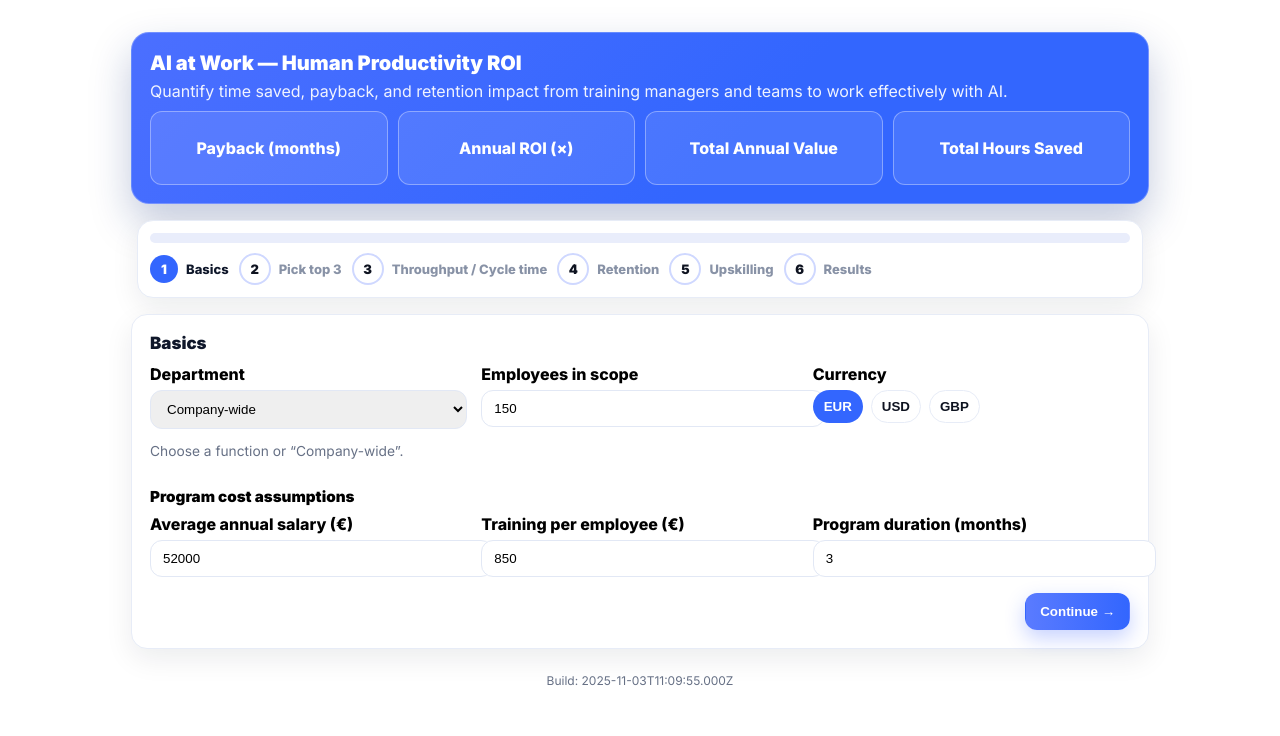
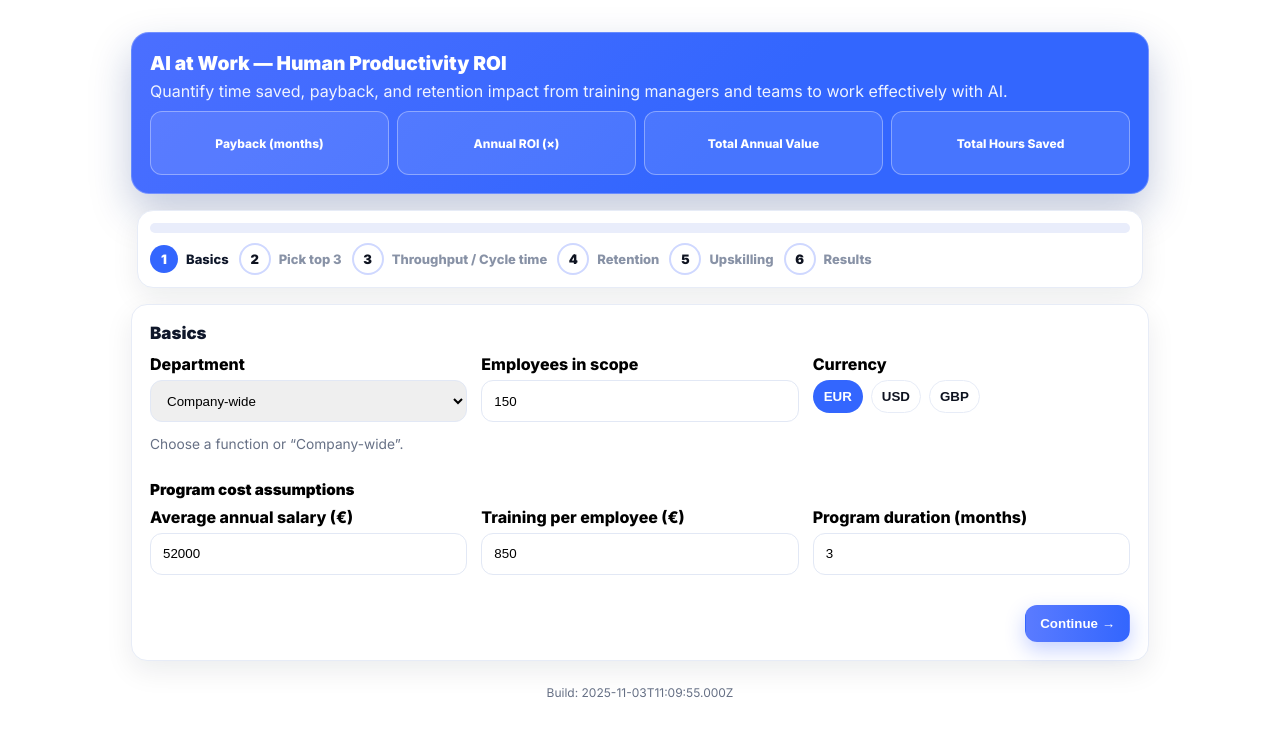
Before and after one commit to powerstephen/AI-at-work, a Next.js app: page / in a window 1280 px wide. Shown: the top 736 px of the page. Built offline with nearby package versions, Linux system fonts and the light colour scheme.

Commit message:
Update page.tsx

```diff
--- a/app/page.tsx
+++ b/app/page.tsx
@@ -200,7 +200,7 @@ function Calculator(){
   /* ============================================================
      Styles
   ============================================================ */
-  const container = { maxWidth: 1120, margin:'0 auto', padding:'24px 20px 32px', fontFamily:'Inter,system-ui,Segoe UI,Roboto,Helvetica,Arial' } as const;
+  const container = { maxWidth: 1120, margin:'0 auto', padding:'24px 20px 32px', fontFamily:'Inter,system-ui,Segoe UI,Roboto,Helvetica,Arial', boxSizing:'border-box' } as const;
 
   const hero = {
     background: `linear-gradient(135deg, #4B6FFF 0%, ${BLUE} 60%)`,
@@ -208,19 +208,19 @@ function Calculator(){
     padding:18, maxWidth:980, margin:'0 auto 16px', border:'1px solid rgba(255,255,255,.24)'
   } as const;
 
-  const heroGrid = { display:'grid', gap:10, gridTemplateColumns:'repeat(4, minmax(160px, 1fr))' } as const;
-  const heroStat = { border:'1px solid rgba(255,255,255,.35)', borderRadius:12, padding:'10px 12px', background:'rgba(255,255,255,.10)', fontWeight:800, minHeight:52, display:'flex', alignItems:'center', justifyContent:'center' } as const;
+  // ⬇️ Reverted to compact hero stats
+  const heroGrid = { display:'grid', gap:8, gridTemplateColumns:'repeat(4, minmax(120px, 1fr))' } as const;
+  const heroStat = { border:'1px solid rgba(255,255,255,.35)', borderRadius:12, padding:'8px 10px', background:'rgba(255,255,255,.10)', fontWeight:800, minHeight:46, display:'flex', alignItems:'center', justifyContent:'center', fontSize:12 } as const;
 
   const card = { background:'#fff', border:'1px solid #E7ECF7', borderRadius:16, boxShadow:'0 10px 28px rgba(12,20,38,.08)', padding:18, maxWidth:980, margin:'16px auto' } as const;
   const h3 = { margin:'0 0 .7rem', fontSize:'1.06rem', fontWeight:900, color:'#0F172A' } as const;
 
-  // robust, non-overlapping grids
-  const gridAuto = { display:'grid', gap:14, gridTemplateColumns:'repeat(auto-fit,minmax(280px,1fr))', alignItems:'start' } as const;
-  const gridTwo = { display:'grid', gap:14, gridTemplateColumns:'repeat(2,minmax(0,1fr))' } as const;
+  // ⬇️ Robust grids to prevent overlap (min width 300px, consistent row heights)
+  const gridAuto = { display:'grid', gap:14, gridTemplateColumns:'repeat(auto-fit,minmax(300px,1fr))', alignItems:'start' } as const;
 
   const centerRow = { maxWidth:980, margin:'16px auto 0', display:'flex', gap:8, justifyContent:'space-between', flexWrap:'wrap' } as const;
 
-  const input = { width:'100%', border:'1px solid #E2E8F5', borderRadius:12, padding:'10px 12px', display:'block' } as const;
+  const input = { width:'100%', border:'1px solid #E2E8F5', borderRadius:12, padding:'10px 12px', display:'block', boxSizing:'border-box', minHeight:42 } as const;
   const label = { fontWeight:800, display:'block', marginBottom:6 } as const;
   const help = { fontSize:'.86rem', color:'#667085' } as const;
 
@@ -246,7 +246,7 @@ function Calculator(){
     <main style={container}>
       {/* HERO */}
       <section style={hero}>
-        <h1 style={{ margin:0, fontSize:'1.25rem', fontWeight:900 }}>AI at Work — Human Productivity ROI</h1>
+        <h1 style={{ margin:0, fontSize:'1.2rem', fontWeight:900 }}>AI at Work — Human Productivity ROI</h1>
         <p style={{ margin:'6px 0 10px', color:'rgba(255,255,255,.92)' }}>
           Quantify time saved, payback, and retention impact from training managers and teams to work effectively with AI.
         </p>
@@ -284,7 +284,7 @@ function Calculator(){
         <section style={card}>
           <h3 style={h3}>Basics</h3>
           <div style={gridAuto}>
-            <div>
+            <div style={{ minHeight:82 }}>
               <label style={label}>Department</label>
               <select value={team} onChange={e=>setTeam(e.target.value as Team)} style={input}>
                 {TEAMS.map(t=><option key={t.value} value={t.value}>{t.label}</option>)}
@@ -292,12 +292,12 @@ function Calculator(){
               <p style={help}>Choose a function or “Company-wide”.</p>
             </div>
 
-            <div>
+            <div style={{ minHeight:82 }}>
               <label style={label}>Employees in scope</label>
               <input type="number" min={1} value={employees} onChange={e=>setEmployees(Number(e.target.value||0))} style={input}/>
             </div>
 
-            <div>
+            <div style={{ minHeight:82 }}>
               <label style={label}>Currency</label>
               <div style={{ display:'flex', gap:8, flexWrap:'wrap' }}>
                 {(['EUR','USD','GBP'] as Currency[]).map(c=>{
@@ -313,9 +313,9 @@ function Calculator(){
           <div style={{ marginTop:14 }}>
             <h4 style={{ margin:'0 0 8px', fontSize:'.95rem', fontWeight:900 }}>Program cost assumptions</h4>
             <div style={gridAuto}>
-              <FieldNumber label={`Average annual salary (${symbol(currency)})`} value={avgSalary} onChange={setAvgSalary} step={1000}/>
-              <FieldNumber label={`Training per employee (${symbol(currency)})`} value={trainingPerEmployee} onChange={setTrainingPerEmployee} step={25}/>
-              <FieldNumber label="Program duration (months)" value={durationMonths} onChange={setDurationMonths} min={1} step={1}/>
+              <div style={{ minHeight:82 }}><FieldNumber label={`Average annual salary (${symbol(currency)})`} value={avgSalary} onChange={setAvgSalary} step={1000}/></div>
+              <div style={{ minHeight:82 }}><FieldNumber label={`Training per employee (${symbol(currency)})`} value={trainingPerEmployee} onChange={setTrainingPerEmployee} step={25}/></div>
+              <div style={{ minHeight:82 }}><FieldNumber label="Program duration (months)" value={durationMonths} onChange={setDurationMonths} min={1} step={1}/></div>
             </div>
           </div>
 
@@ -332,12 +332,12 @@ function Calculator(){
           <h3 style={h3}>Pick your top 3 priorities</h3>
           <p style={help}>Choose up to three. Reorder them — we’ll build the next steps in that order.</p>
 
-          <div style={{ display:'grid', gap:12, gridTemplateColumns:'repeat(auto-fit,minmax(280px,1fr))' }}>
+          <div style={{ display:'grid', gap:12, gridTemplateColumns:'repeat(auto-fit,minmax(300px,1fr))' }}>
             {(Object.keys(GOAL_META) as Goal[]).map(g=>{
               const on = selected.includes(g);
               return (
-                <div key={g} style={{ border:'1px solid #E7ECF7', borderRadius:14, padding:12, background:on?'rgba(51,102,254,.06)':'#fff' }}>
-                  <div style={{ display:'flex', justifyContent:'space-between', alignItems:'center', gap:10 }}>
+                <div key={g} style={{ border:'1px solid #E7ECF7', borderRadius:14, padding:12, background:on?'rgba(51,102,254,.06)':'#fff', minHeight:88 }}>
+                  <div style={{ display:'flex', justifyContent:'space-between', alignItems:'center', gap:10, flexWrap:'wrap' }}>
                     <button type="button" style={chip(on)} onClick={()=>toggleGoal(g)}>{GOAL_META[g].label}</button>
                     {on && (
                       <div style={{ display:'inline-flex', gap:6 }}>
@@ -409,7 +409,7 @@ function Calculator(){
             <div style={kpiCard}><div style={kpiTopBar}/><div style={kpiLabel}>Total hours saved (est.)</div><div style={kpiValue}>{totalHours.toLocaleString()}</div></div>
           </div>
 
-          {/* BREAKDOWN TABLE */}
+          {/* BREAKDOWN TABLE — more room for Hours & Notes */}
           <BreakdownTable
             currency={currency}
             rows={buildBreakdownRows({
@@ -451,7 +451,7 @@ function Calculator(){
 }
 
 /* ============================================================
-   Breakdown table
+   Breakdown table (wider Hours/Notes, less cramped right side)
 ============================================================ */
 function BreakdownTable({
   currency,
@@ -468,7 +468,9 @@ function BreakdownTable({
 }){
   const th = { fontSize:12, color:'#64748B', fontWeight:900, textTransform:'uppercase', letterSpacing:'.02em' } as const;
   const td = { padding:'8px 0', borderBottom:'1px solid #EEF2FF' } as const;
-  const colGrid = { display:'grid', gridTemplateColumns:'1.2fr .8fr .8fr 1.2fr', gap:12, alignItems:'center' } as const;
+
+  // ⬇️ Make Hours & Notes less cramped to the right
+  const colGrid = { display:'grid', gridTemplateColumns:'1.1fr .7fr .8fr 1.4fr', gap:10, alignItems:'center' } as const;
 
   const total = rows.reduce((s,r)=>s+r.value,0);
 
@@ -476,21 +478,21 @@ function BreakdownTable({
     <div style={{ marginTop:8 }}>
       <div style={{ ...colGrid, padding:'8px 0' }}>
         <div style={th}>Area</div>
-        <div style={{ ...th, textAlign:'right' }}>Hours</div>
+        <div style={{ ...th, textAlign:'left' }}>Hours</div>
         <div style={{ ...th, textAlign:'right' }}>Value</div>
         <div style={th}>Notes</div>
       </div>
       {rows.map(r=>(
         <div key={r.key} style={colGrid}>
           <div style={td}><strong>{r.title}</strong></div>
-          <div style={{ ...td, textAlign:'right', fontVariantNumeric:'tabular-nums' }}>{r.hours!=null ? r.hours.toLocaleString() : '—'}</div>
+          <div style={{ ...td, textAlign:'left', fontVariantNumeric:'tabular-nums' }}>{r.hours!=null ? r.hours.toLocaleString() : '—'}</div>
           <div style={{ ...td, textAlign:'right', fontVariantNumeric:'tabular-nums' }}>{fmtMoney(r.value, currency)}</div>
           <div style={{ ...td, color:'#475569' }}>{r.note||''}</div>
         </div>
       ))}
       <div style={{ ...colGrid, padding:'10px 0', borderTop:'2px solid #CBD5FF' }}>
         <div style={{ fontWeight:900 }}>Total</div>
-        <div style={{ textAlign:'right', fontWeight:900, fontVariantNumeric:'tabular-nums' }}>
+        <div style={{ textAlign:'left', fontWeight:900, fontVariantNumeric:'tabular-nums' }}>
           {rows.every(r=>r.hours==null) ? '—' : rows.reduce((s,r)=>s + (r.hours||0),0).toLocaleString()}
         </div>
         <div style={{ textAlign:'right', fontWeight:900, fontVariantNumeric:'tabular-nums' }}>{fmtMoney(total, currency)}</div>
@@ -613,7 +615,7 @@ function FieldNumber({
         max={max}
         step={step}
         onChange={e=>onChange(Number(e.target.value||0))}
-        style={{ width:'100%', border:'1px solid #E2E8F5', borderRadius:12, padding:'10px 12px', display:'block' }}
+        style={{ width:'100%', border:'1px solid #E2E8F5', borderRadius:12, padding:'10px 12px', display:'block', boxSizing:'border-box', minHeight:42 }}
       />
     </div>
   );
@@ -630,7 +632,7 @@ function IconBtn({ title, onClick, children }:{ title:string; onClick:()=>void;
 }
 
 /* ============================================================
-   Goal step renderer
+   Goal step renderer (grids hardened to prevent overlap)
 ============================================================ */
 function GoalStep(props: {
   keyStr:string; goal:Goal; currency:Currency; employees:number; hourly:number;
@@ -662,7 +664,7 @@ function GoalStep(props: {
   const { goal, currency, employees, hourly, onBack, onNext } = props;
   const card = { background:'#fff', border:'1px solid #E7ECF7', borderRadius:16, boxShadow:'0 10px 28px rgba(12,20,38,.08)', padding:18, maxWidth:980, margin:'16px auto' } as const;
   const h3 = { margin:'0 0 .7rem', fontSize:'1.06rem', fontWeight:900, color:'#0F172A' } as const;
-  const gridAuto = { display:'grid', gap:14, gridTemplateColumns:'repeat(auto-fit,minmax(280px,1fr))', alignItems:'start' } as const;
+  const gridAuto = { display:'grid', gap:14, gridTemplateColumns:'repeat(auto-fit,minmax(300px,1fr))', alignItems:'start' } as const;
   const help = { fontSize:'.86rem', color:'#667085' } as const;
   const btn = { display:'inline-flex', alignItems:'center', gap:8, padding:'10px 14px', borderRadius:12, fontWeight:800, border:'1px solid #E7ECF7', cursor:'pointer', background:'#fff' } as const;
   const btnPrimary = { ...btn, background:`linear-gradient(90deg,#5A7BFF,${BLUE})`, color:'#fff', borderColor:'transparent', boxShadow:'0 8px 20px rgba(31,77,255,.25)' } as const;
@@ -674,8 +676,8 @@ function GoalStep(props: {
         <h3 style={h3}>Throughput / Cycle time</h3>
         <p style={help}>Estimate cycle-time gains from AI-augmented workflows.</p>
         <div style={gridAuto}>
-          <FieldNumber label="Hours saved per person / week" value={props.tpHoursPerWeek} onChange={props.setTpHoursPerWeek} step={0.5}/>
-          <FieldNumber label="Utilization factor (%)" value={props.tpUtilPct} onChange={props.setTpUtilPct} min={0} max={100} step={5}/>
+          <div style={{ minHeight:82 }}><FieldNumber label="Hours saved per person / week" value={props.tpHoursPerWeek} onChange={props.setTpHoursPerWeek} step={0.5}/></div>
+          <div style={{ minHeight:82 }}><FieldNumber label="Utilization factor (%)" value={props.tpUtilPct} onChange={props.setTpUtilPct} min={0} max={100} step={5}/></div>
         </div>
         <p style={{ ...help, marginTop:10 }}>
           ≈ Value / year: <strong>{fmtMoney(value, currency)}</strong>
@@ -696,9 +698,9 @@ function GoalStep(props: {
         <h3 style={h3}>Quality / Rework</h3>
         <p style={help}>Fewer rework cycles; better first-pass quality.</p>
         <div style={gridAuto}>
-          <FieldNumber label="Rework events / person / month" value={props.qlEventsPerPersonPerMonth} onChange={props.setQlEventsPerPersonPerMonth} step={1}/>
-          <FieldNumber label="Expected reduction (%)" value={props.qlReductionPct} onChange={props.setQlReductionPct} min={0} max={100} step={1}/>
-          <FieldNumber label="Hours per fix" value={props.qlHoursPerFix} onChange={props.setQlHoursPerFix} step={0.5}/>
+          <div style={{ minHeight:82 }}><FieldNumber label="Rework events / person / month" value={props.qlEventsPerPersonPerMonth} onChange={props.setQlEventsPerPersonPerMonth} step={1}/></div>
+          <div style={{ minHeight:82 }}><FieldNumber label="Expected reduction (%)" value={props.qlReductionPct} onChange={props.setQlReductionPct} min={0} max={100} step={1}/></div>
+          <div style={{ minHeight:82 }}><FieldNumber label="Hours per fix" value={props.qlHoursPerFix} onChange={props.setQlHoursPerFix} step={0.5}/></div>
         </div>
         <p style={{ ...help, marginTop:10 }}>
           ≈ Hours avoided / year: <strong>{Math.round(hours).toLocaleString()}</strong> · Value / year: <strong>{fmtMoney(value, currency)}</strong>
@@ -718,9 +720,9 @@ function GoalStep(props: {
         <h3 style={h3}>Onboarding speed</h3>
         <p style={help}>Faster ramp from AI playbooks & guided practice.</p>
         <div style={gridAuto}>
-          <FieldNumber label="New hires / year" value={props.obHiresPerYear} onChange={props.setObHiresPerYear} step={1}/>
-          <FieldNumber label="Baseline ramp (months)" value={props.obBaselineRamp} onChange={props.setObBaselineRamp} step={0.5}/>
-          <FieldNumber label="Improved ramp (months)" value={props.obImprovedRamp} onChange={props.setObImprovedRamp} step={0.5}/>
+          <div style={{ minHeight:82 }}><FieldNumber label="New hires / year" value={props.obHiresPerYear} onChange={props.setObHiresPerYear} step={1}/></div>
+          <div style={{ minHeight:82 }}><FieldNumber label="Baseline ramp (months)" value={props.obBaselineRamp} onChange={props.setObBaselineRamp} step={0.5}/></div>
+          <div style={{ minHeight:82 }}><FieldNumber label="Improved ramp (months)" value={props.obImprovedRamp} onChange={props.setObImprovedRamp} step={0.5}/></div>
         </div>
         <p style={{ ...help, marginTop:10 }}>
           ≈ Months saved / hire: <strong>{monthsSaved.toFixed(1)}</strong>
@@ -739,9 +741,9 @@ function GoalStep(props: {
         <h3 style={h3}>Retention</h3>
         <p style={help}>Keep skilled talent; avoid replacement costs.</p>
         <div style={gridAuto}>
-          <FieldNumber label="Baseline annual turnover (%)" value={props.rtBaselineTurnoverPct} onChange={props.setRtBaselineTurnoverPct} min={0} max={100} step={1}/>
-          <FieldNumber label="Expected reduction (%)" value={props.rtReductionPct} onChange={props.setRtReductionPct} min={0} max={100} step={1}/>
-          <FieldNumber label="Replacement cost (% of salary)" value={props.rtReplacementCostPct} onChange={props.setRtReplacementCostPct} min={0} max={200} step={5}/>
+          <div style={{ minHeight:82 }}><FieldNumber label="Baseline annual turnover (%)" value={props.rtBaselineTurnoverPct} onChange={props.setRtBaselineTurnoverPct} min={0} max={100} step={1}/></div>
+          <div style={{ minHeight:82 }}><FieldNumber label="Expected reduction (%)" value={props.rtReductionPct} onChange={props.setRtReductionPct} min={0} max={100} step={1}/></div>
+          <div style={{ minHeight:82 }}><FieldNumber label="Replacement cost (% of salary)" value={props.rtReplacementCostPct} onChange={props.setRtReplacementCostPct} min={0} max={200} step={5}/></div>
         </div>
         <div style={{ display:'flex', justifyContent:'space-between', marginTop:12 }}>
           <button style={btn} onClick={onBack}>← Back</button>
@@ -757,9 +759,9 @@ function GoalStep(props: {
         <h3 style={h3}>Cost</h3>
         <p style={help}>Do more with fewer overlapping tools.</p>
         <div style={gridAuto}>
-          <FieldNumber label={`Consolidation savings / month (${symbol(currency)})`} value={props.csConsolidationPerMonth} onChange={props.setCsConsolidationPerMonth} step={50}/>
-          <FieldNumber label="Eliminated tools (count)" value={props.csEliminatedTools} onChange={props.setCsEliminatedTools} step={1}/>
-          <FieldNumber label={`Avg tool cost / month (${symbol(currency)})`} value={props.csAvgToolCostPerMonth} onChange={props.setCsAvgToolCostPerMonth} step={20}/>
+          <div style={{ minHeight:82 }}><FieldNumber label={`Consolidation savings / month (${symbol(currency)})`} value={props.csConsolidationPerMonth} onChange={props.setCsConsolidationPerMonth} step={50}/></div>
+          <div style={{ minHeight:82 }}><FieldNumber label="Eliminated tools (count)" value={props.csEliminatedTools} onChange={props.setCsEliminatedTools} step={1}/></div>
+          <div style={{ minHeight:82 }}><FieldNumber label={`Avg tool cost / month (${symbol(currency)})`} value={props.csAvgToolCostPerMonth} onChange={props.setCsAvgToolCostPerMonth} step={20}/></div>
         </div>
         <div style={{ display:'flex', justifyContent:'space-between', marginTop:12 }}>
           <button style={btn} onClick={onBack}>← Back</button>
@@ -776,9 +778,9 @@ function GoalStep(props: {
       <h3 style={h3}>Upskilling</h3>
       <p style={help}>Competency coverage after training drives steady time savings per competent employee.</p>
       <div style={gridAuto}>
-        <FieldNumber label="Competency coverage after program (%)" value={props.upCoveragePct} onChange={props.setUpCoveragePct} min={0} max={100} step={5}/>
-        <FieldNumber label="Hours saved per competent person / week" value={props.upHoursPerWeek} onChange={props.setUpHoursPerWeek} step={0.5}/>
-        <FieldNumber label="Utilization factor (%)" value={props.upUtilPct} onChange={props.setUpUtilPct} min={0} max={100} step={5}/>
+        <div style={{ minHeight:82 }}><FieldNumber label="Competency coverage after program (%)" value={props.upCoveragePct} onChange={props.setUpCoveragePct} min={0} max={100} step={5}/></div>
+        <div style={{ minHeight:82 }}><FieldNumber label="Hours saved per competent person / week" value={props.upHoursPerWeek} onChange={props.setUpHoursPerWeek} step={0.5}/></div>
+        <div style={{ minHeight:82 }}><FieldNumber label="Utilization factor (%)" value={props.upUtilPct} onChange={props.setUpUtilPct} min={0} max={100} step={5}/></div>
       </div>
       <p style={{ ...help, marginTop:10 }}>
         ≈ Hours / year (before overlap): <strong>{Math.round(baseHours).toLocaleString()}</strong>
```
